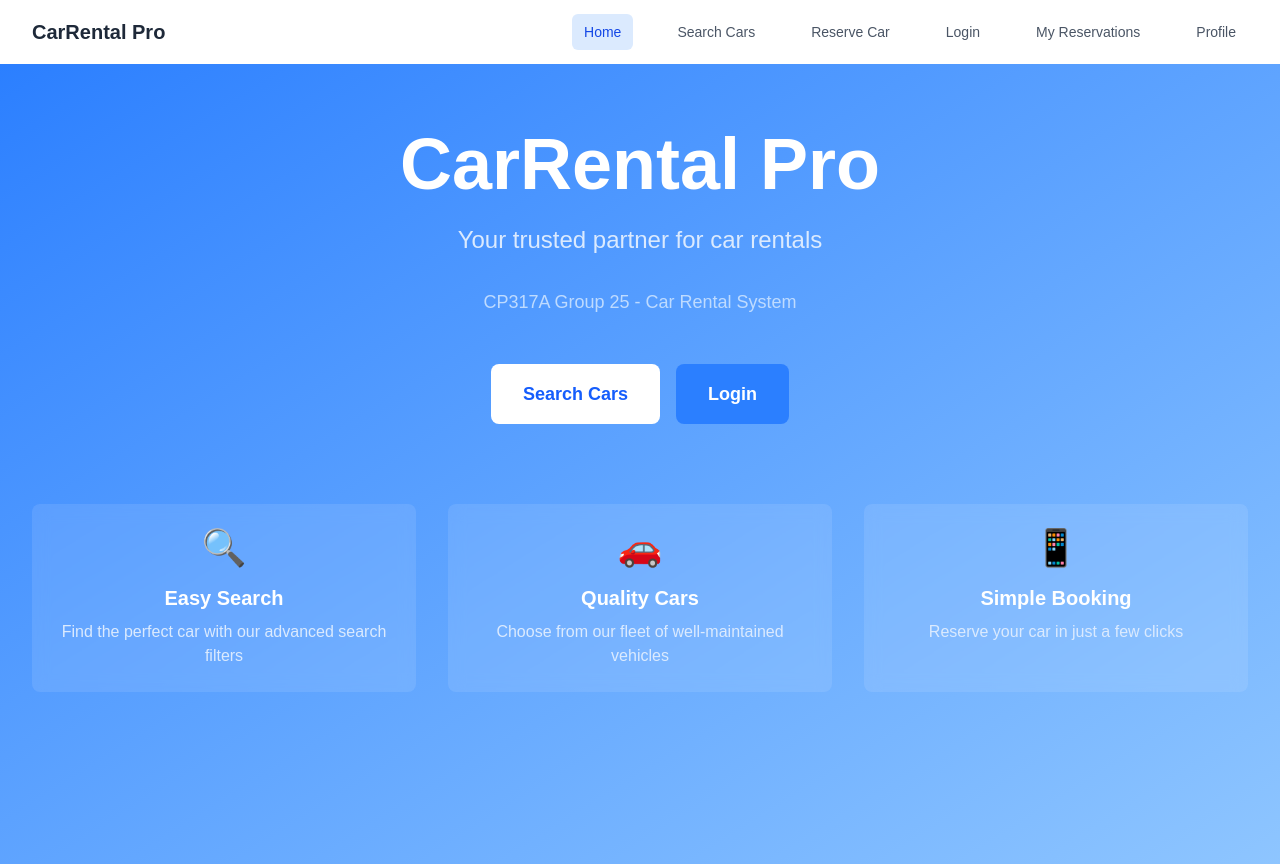
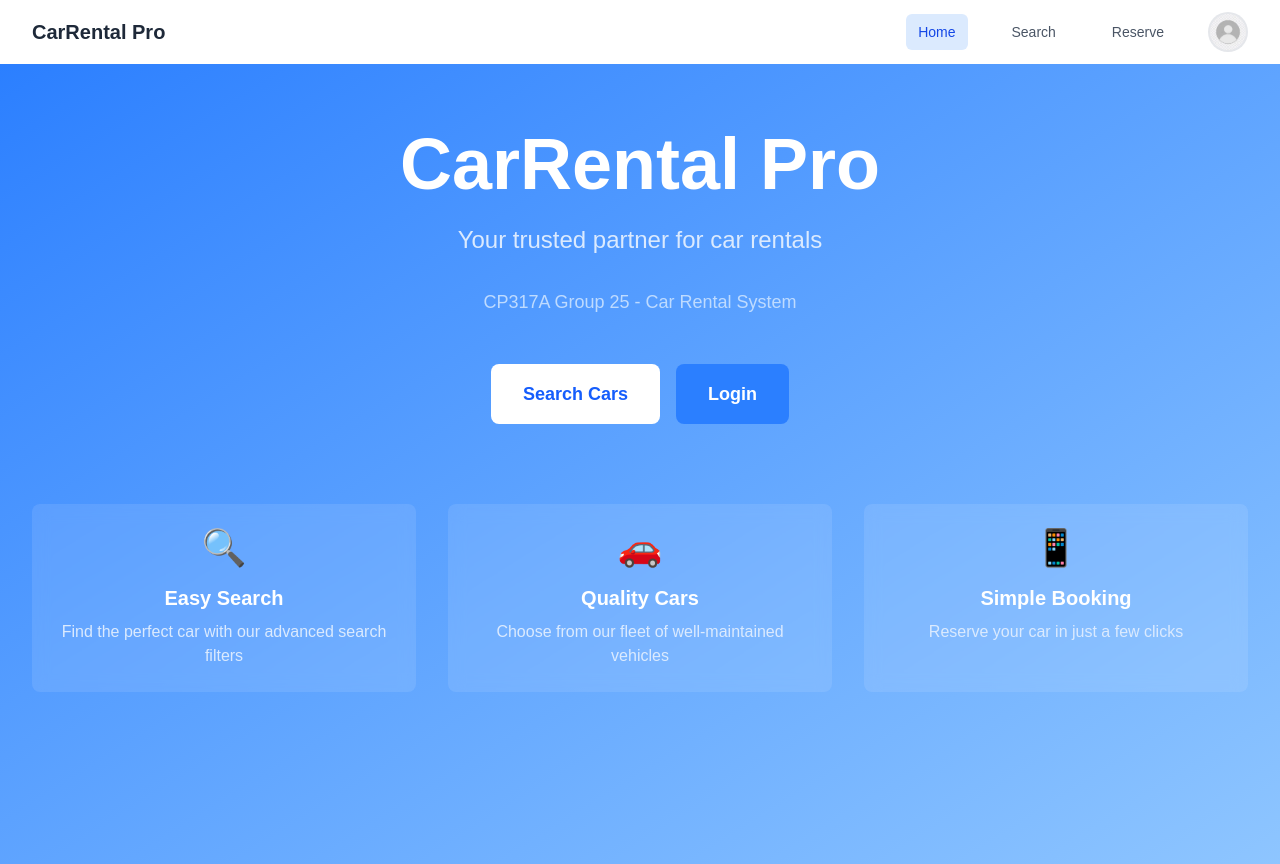
Before and after one commit to xrjvn/cp317a-group25-carrentalsystem, a Next.js app in the folder app/: page / in a window 1280 px wide. Built offline with nearby package versions, Linux system fonts and the light colour scheme.

Commit message:
Added profile icon; dropdown with Login, My Reservations, and Profile

```diff
--- a/app/src/app/components/Navigation.tsx
+++ b/app/src/app/components/Navigation.tsx
@@ -1,43 +1,77 @@
 'use client';
+
 
 import Link from 'next/link';
 import { usePathname } from 'next/navigation';
+import { useState, useRef, useEffect } from 'react';
+import Image from 'next/image';
 
 export default function Navigation() {
   const pathname = usePathname();
+  const [dropdownOpen, setDropdownOpen] = useState(false);
+  const dropdownRef = useRef<HTMLDivElement>(null);
 
-  const navItems = [
-    { href: '/', label: 'Home' },
-    { href: '/search', label: 'Search Cars' },
-    { href: '/reserve', label: 'Reserve Car' },
-    { href: '/login', label: 'Login' },
-    { href: '/reservations', label: 'My Reservations' },
-    { href: '/profile', label: 'Profile' },
-  ];
+  // Close dropdown on outside click
+  useEffect(() => {
+    function handleClickOutside(event: MouseEvent) {
+      if (dropdownRef.current && !dropdownRef.current.contains(event.target as Node)) {
+        setDropdownOpen(false);
+      }
+    }
+    if (dropdownOpen) {
+      document.addEventListener('mousedown', handleClickOutside);
+    } else {
+      document.removeEventListener('mousedown', handleClickOutside);
+    }
+    return () => document.removeEventListener('mousedown', handleClickOutside);
+  }, [dropdownOpen]);
 
   return (
     <nav className="bg-white shadow-lg">
       <div className="max-w-7xl mx-auto px-4 sm:px-6 lg:px-8">
-        <div className="flex justify-between h-16">
+        <div className="flex justify-between h-16 items-center">
           <div className="flex items-center">
             <Link href="/" className="text-xl font-bold text-gray-800">
               CarRental Pro
             </Link>
           </div>
           <div className="flex items-center space-x-8">
-            {navItems.map((item) => (
-              <Link
-                key={item.href}
-                href={item.href}
-                className={`px-3 py-2 rounded-md text-sm font-medium transition-colors ${
-                  pathname === item.href
-                    ? 'bg-blue-100 text-blue-700'
-                    : 'text-gray-600 hover:text-gray-900 hover:bg-gray-100'
-                }`}
+            <Link
+              href="/"
+              className={`px-3 py-2 rounded-md text-sm font-medium transition-colors ${pathname === '/' ? 'bg-blue-100 text-blue-700' : 'text-gray-600 hover:text-gray-900 hover:bg-gray-100'}`}
+            >
+              Home
+            </Link>
+            <Link
+              href="/search"
+              className={`px-3 py-2 rounded-md text-sm font-medium transition-colors ${pathname === '/search' ? 'bg-blue-100 text-blue-700' : 'text-gray-600 hover:text-gray-900 hover:bg-gray-100'}`}
+            >
+              Search
+            </Link>
+            <Link
+              href="/reserve"
+              className={`px-3 py-2 rounded-md text-sm font-medium transition-colors ${pathname === '/reserve' ? 'bg-blue-100 text-blue-700' : 'text-gray-600 hover:text-gray-900 hover:bg-gray-100'}`}
+            >
+              Reserve
+            </Link>
+            {/* Profile Dropdown */}
+            <div className="relative" ref={dropdownRef}>
+              <button
+                onClick={() => setDropdownOpen((open) => !open)}
+                className="flex items-center justify-center w-10 h-10 rounded-full bg-gray-200 hover:bg-gray-300 focus:outline-none"
+                aria-label="Profile menu"
+                type="button"
               >
-                {item.label}
-              </Link>
-            ))}
+                <Image src="/DefaultProfileIcon.webp" alt="Profile" width={36} height={36} className="rounded-full object-cover" priority/>
+              </button>
+              {dropdownOpen && (
+                <div className="absolute right-0 mt-2 w-44 bg-white border border-gray-200 rounded-lg shadow-lg z-50">
+                  <Link href="/login" className="block px-4 py-2 text-gray-700 hover:bg-gray-100">Login</Link>
+                  <Link href="/profile" className="block px-4 py-2 text-gray-700 hover:bg-gray-100">Profile</Link>
+                  <Link href="/reservations" className="block px-4 py-2 text-gray-700 hover:bg-gray-100">My Reservation</Link>
+                </div>
+              )}
+            </div>
           </div>
         </div>
       </div>
```
Also changed, not shown: app/public/DefaultProfileIcon.webp (added).
